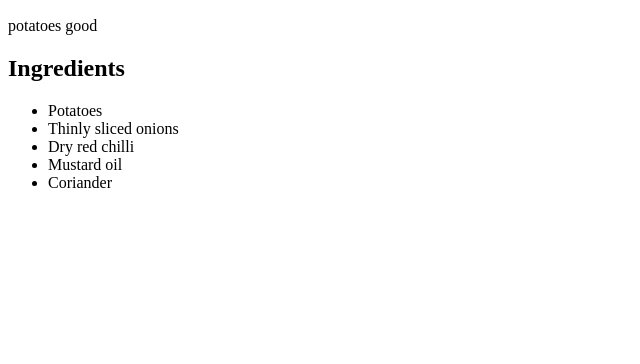
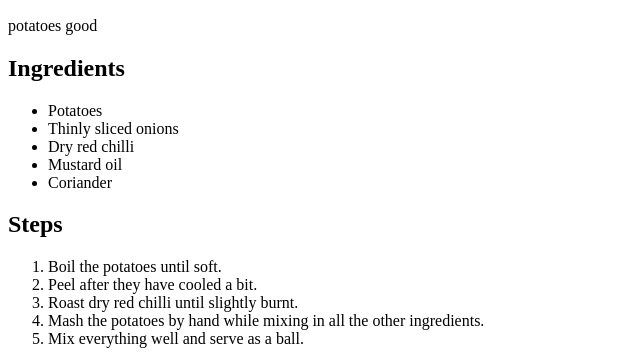
Before and after one commit to nasif03/odin-recipes, a plain HTML site: page recipes/aloobhorta.html in a window 1280 px wide. Shown: the part 534-898 px from the top of the page, without its empty margins (0-640 px from the left). Before the commit the page ends 800 px from the top, so only its background shows below. Drawn offline with Linux system fonts and the light colour scheme.

Commit message:
Add steps for aloo bhorta recipe

```diff
--- a/recipes/aloobhorta.html
+++ b/recipes/aloobhorta.html
@@ -21,5 +21,14 @@
         <li>Coriander</li>
     </ul>
 
+    <h2>Steps</h2>
+    <ol>
+        <li>Boil the potatoes until soft.</li>
+        <li>Peel after they have cooled a bit.</li>
+        <li>Roast dry red chilli until slightly burnt.</li>
+        <li>Mash the potatoes by hand while mixing in all the other ingredients.</li>
+        <li>Mix everything well and serve as a ball.</li>
+    </ol>
+
 </body>
 </html>
```
